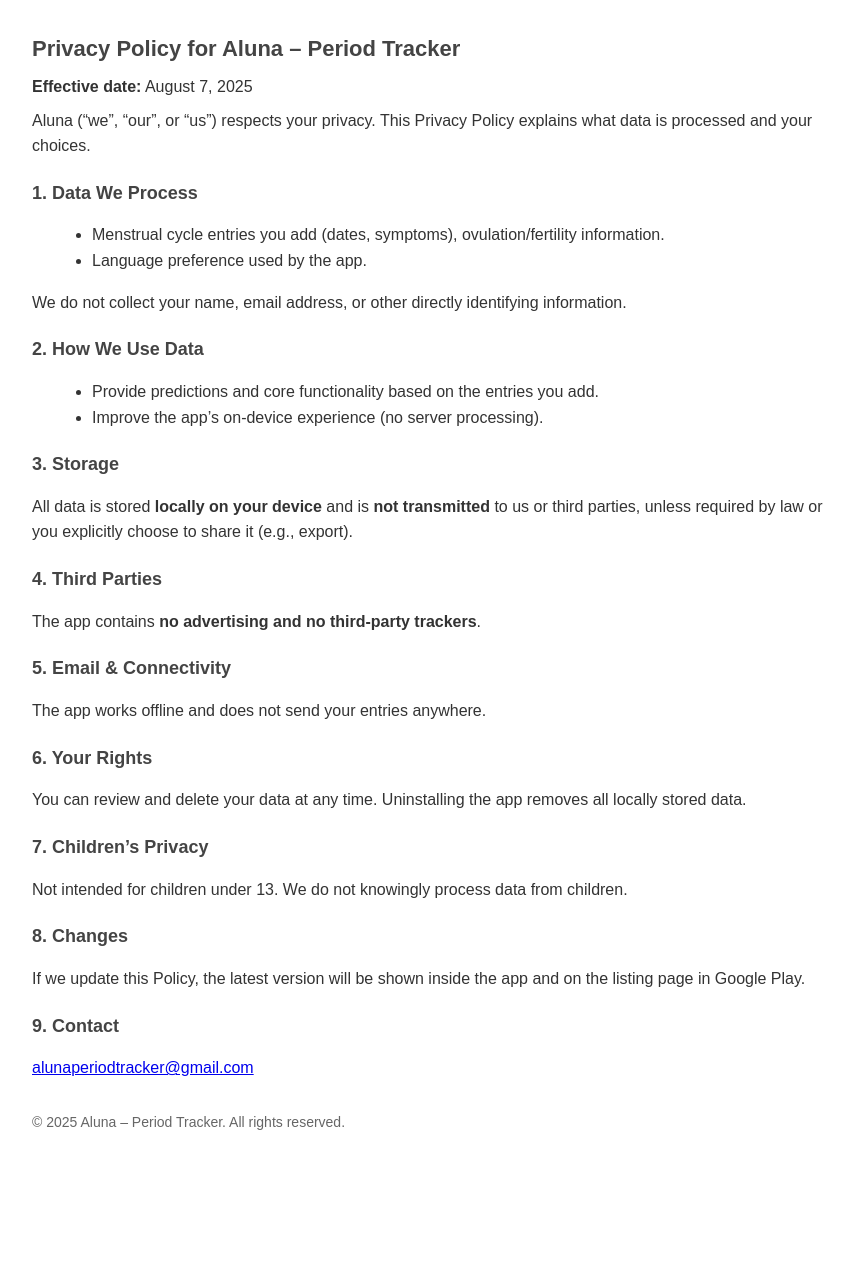
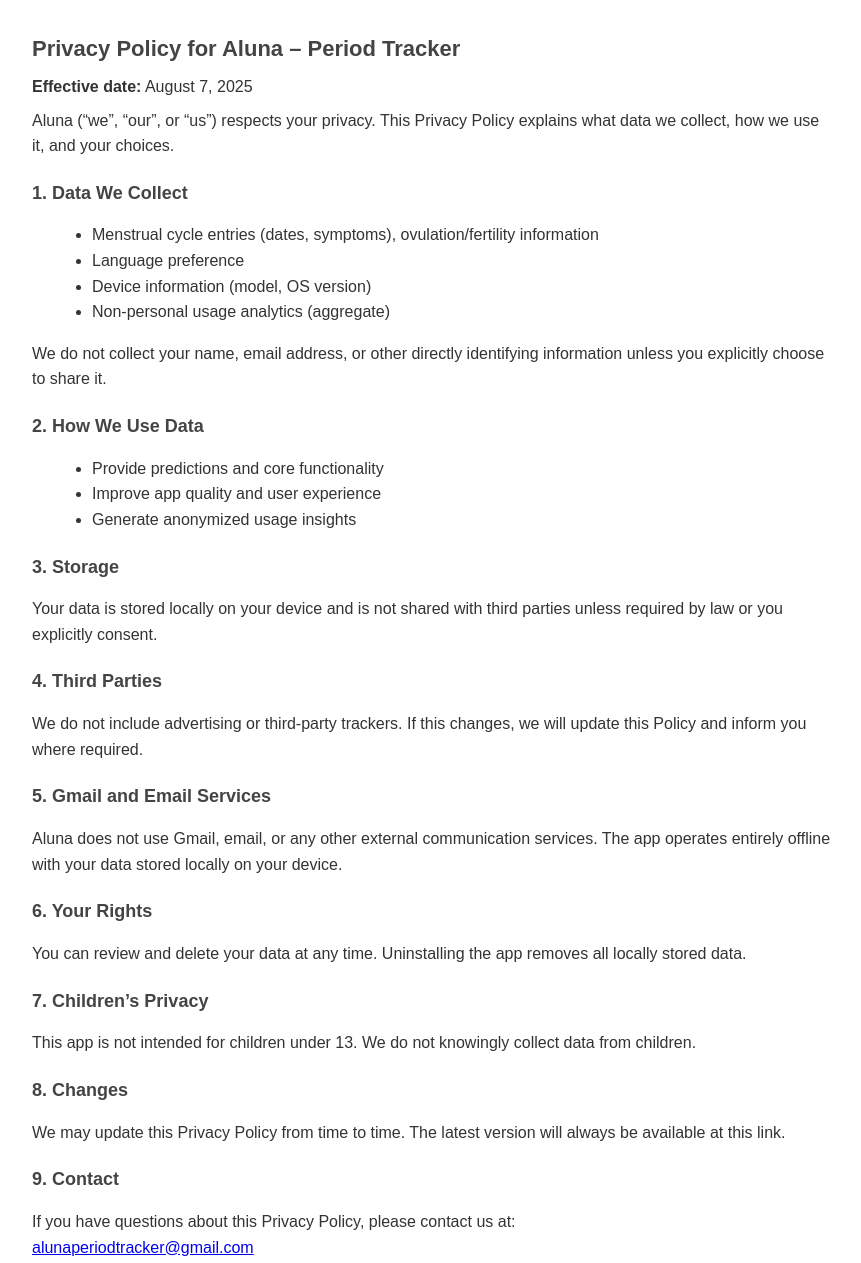
Before and after one commit to alunaperiodtracker/privacy-policy, a plain HTML site: page index.html in a window 1280 px wide. Shown: the top 1263 px of the page, without its empty margins (208-1069 px from the left). Before the commit the page ends 1149 px from the top, so only its background shows below. Drawn offline with Linux system fonts and the light colour scheme.

Commit message:
Update index.html

```diff
--- a/index.html
+++ b/index.html
@@ -40,41 +40,45 @@
   <h1>Privacy Policy for Aluna – Period Tracker</h1>
   <p><strong>Effective date:</strong> August 7, 2025</p>
 
-  <p>Aluna (“we”, “our”, or “us”) respects your privacy. This Privacy Policy explains what data is processed and your choices.</p>
+  <p>Aluna (“we”, “our”, or “us”) respects your privacy. This Privacy Policy explains what data we collect, how we use it, and your choices.</p>
 
-  <h2>1. Data We Process</h2>
+  <h2>1. Data We Collect</h2>
   <ul>
-    <li>Menstrual cycle entries you add (dates, symptoms), ovulation/fertility information.</li>
-    <li>Language preference used by the app.</li>
+    <li>Menstrual cycle entries (dates, symptoms), ovulation/fertility information</li>
+    <li>Language preference</li>
+    <li>Device information (model, OS version)</li>
+    <li>Non-personal usage analytics (aggregate)</li>
   </ul>
-  <p>We do not collect your name, email address, or other directly identifying information.</p>
+  <p>We do not collect your name, email address, or other directly identifying information unless you explicitly choose to share it.</p>
 
   <h2>2. How We Use Data</h2>
   <ul>
-    <li>Provide predictions and core functionality based on the entries you add.</li>
-    <li>Improve the app’s on-device experience (no server processing).</li>
+    <li>Provide predictions and core functionality</li>
+    <li>Improve app quality and user experience</li>
+    <li>Generate anonymized usage insights</li>
   </ul>
 
   <h2>3. Storage</h2>
-  <p>All data is stored <strong>locally on your device</strong> and is <strong>not transmitted</strong> to us or third parties, unless required by law or you explicitly choose to share it (e.g., export).</p>
+  <p>Your data is stored locally on your device and is not shared with third parties unless required by law or you explicitly consent.</p>
 
   <h2>4. Third Parties</h2>
-  <p>The app contains <strong>no advertising and no third-party trackers</strong>.</p>
+  <p>We do not include advertising or third-party trackers. If this changes, we will update this Policy and inform you where required.</p>
 
-  <h2>5. Email &amp; Connectivity</h2>
-  <p>The app works offline and does not send your entries anywhere.</p>
+  <h2>5. Gmail and Email Services</h2>
+  <p>Aluna does not use Gmail, email, or any other external communication services. The app operates entirely offline with your data stored locally on your device.</p>
 
   <h2>6. Your Rights</h2>
   <p>You can review and delete your data at any time. Uninstalling the app removes all locally stored data.</p>
 
   <h2>7. Children’s Privacy</h2>
-  <p>Not intended for children under 13. We do not knowingly process data from children.</p>
+  <p>This app is not intended for children under 13. We do not knowingly collect data from children.</p>
 
   <h2>8. Changes</h2>
-  <p>If we update this Policy, the latest version will be shown inside the app and on the listing page in Google Play.</p>
+  <p>We may update this Privacy Policy from time to time. The latest version will always be available at this link.</p>
 
   <h2>9. Contact</h2>
-  <p><a href="mailto:alunaperiodtracker@gmail.com">alunaperiodtracker@gmail.com</a></p>
+  <p>If you have questions about this Privacy Policy, please contact us at:<br>
+     <a href="mailto:alunaperiodtracker@gmail.com">alunaperiodtracker@gmail.com</a></p>
 
   <footer>
     &copy; 2025 Aluna – Period Tracker. All rights reserved.
```
